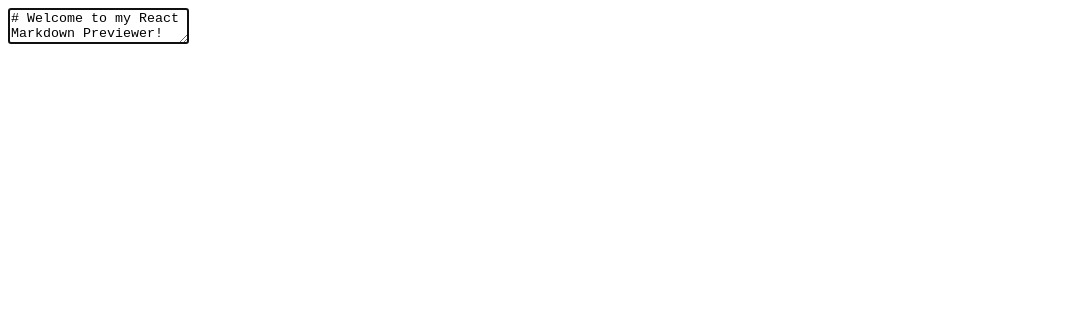
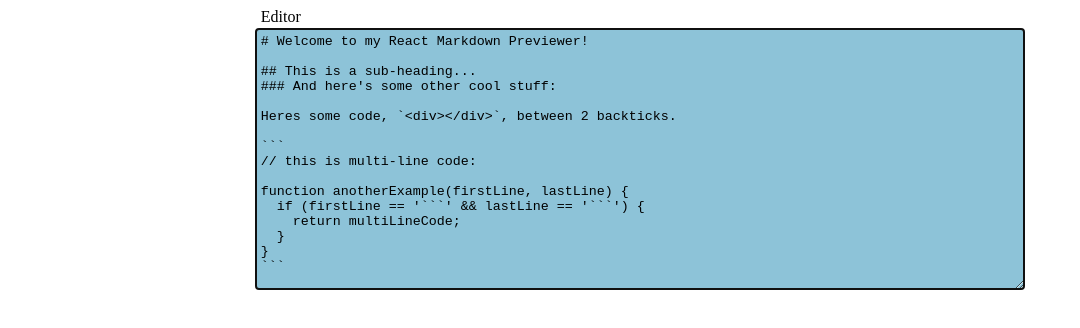
Before and after one commit to attilacs/markdown-previewer, a React (Create React App) app: page / in a window 1280 px wide. Shown: the top 328 px of the page, without its empty margins (0-1080 px from the left). Built offline with nearby package versions, Linux system fonts and the light colour scheme.

Commit message:
Replace textarea with editor styled component

```diff
--- a/src/components/Editor.tsx
+++ b/src/components/Editor.tsx
@@ -1,3 +1,6 @@
+import EditorLabelStyled from "../styles/EditorLabel";
+import EditorStyled from "../styles/EditorStyled";
+
 interface EditorProps {
   markdown: string;
   setMarkdown: React.Dispatch<React.SetStateAction<string>>;
@@ -5,13 +8,16 @@
 
 const Editor = ({ markdown, setMarkdown }: EditorProps) => {
   return (
-    <textarea
+    <>
+      <EditorLabelStyled>Editor</EditorLabelStyled>
+      <EditorStyled
         name="editor"
         id="editor"
         autoFocus
         value={markdown}
         onChange={(e) => setMarkdown(e.target.value)}
       />
+    </>
   );
 };
 
```
Lines whose indentation alone changed are shown as unchanged.
